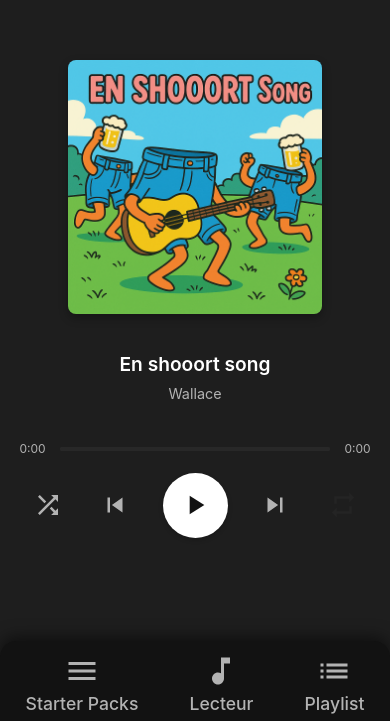
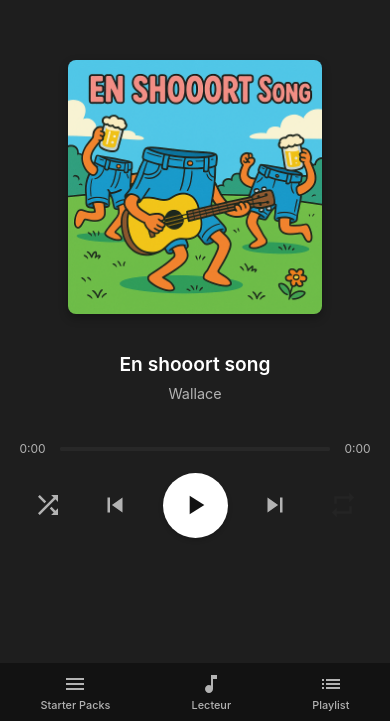
Before and after one commit to WallaceLaMenace/mon_lecteur_musical, a React (Vite) app: page / in a window 390 px wide. Shown: the part 123-844 px from the top of the page. Built offline with nearby package versions, Linux system fonts and the light colour scheme.

Commit message:
style: barre de navigation basse épurée, compacte et adaptée au safe-area mobile

```diff
--- a/src/App.css
+++ b/src/App.css
@@ -176,16 +176,16 @@ body {
   bottom: 0;
   left: 0;
   width: 100%;
-  height: calc(70px + env(safe-area-inset-bottom));
+  height: calc(54px + env(safe-area-inset-bottom));
   background-color: var(--spotify-black);
   display: flex;
   justify-content: space-around;
   align-items: center;
-  box-shadow: 0 -4px 16px rgba(0, 0, 0, 0.5);
   z-index: 100;
-  border-top-left-radius: 18px;
-  border-top-right-radius: 18px;
+  box-shadow: none;
+  border-radius: 0;
   padding-bottom: env(safe-area-inset-bottom);
+  margin-bottom: env(safe-area-inset-bottom);
 }
 
 .nav-button {
@@ -199,34 +199,33 @@ body {
   flex-direction: column;
   justify-content: center;
   align-items: center;
-  font-size: 1em;
-  padding: 10px 0 6px 0;
+  font-size: 0.8em;
+  padding: 0;
   transition: color 0.2s ease;
 }
 
 .nav-button svg {
-  width: 32px;
-  height: 32px;
-  margin-bottom: 4px;
+  width: 22px;
+  height: 22px;
+  margin-bottom: 2px;
   fill: currentColor;
 }
 
 .nav-button span {
-  font-size: 0.95em;
+  font-size: 0.75em;
 }
 
 @media (max-width: 480px) {
   .bottom-nav {
-    height: calc(80px + env(safe-area-inset-bottom));
-    border-top-left-radius: 16px;
-    border-top-right-radius: 16px;
+    height: calc(58px + env(safe-area-inset-bottom));
+    margin-bottom: env(safe-area-inset-bottom);
   }
   .nav-button svg {
-    width: 36px;
-    height: 36px;
+    width: 24px;
+    height: 24px;
   }
   .nav-button span {
-    font-size: 1.1em;
+    font-size: 0.85em;
   }
 }
 
```
